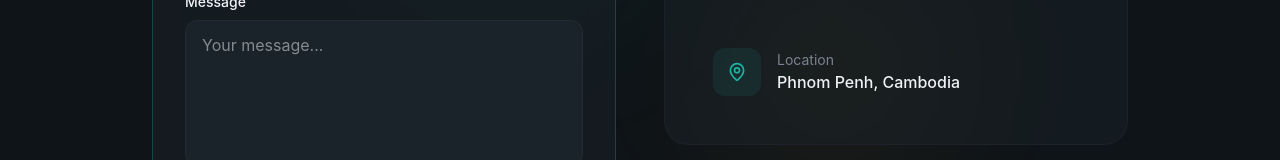
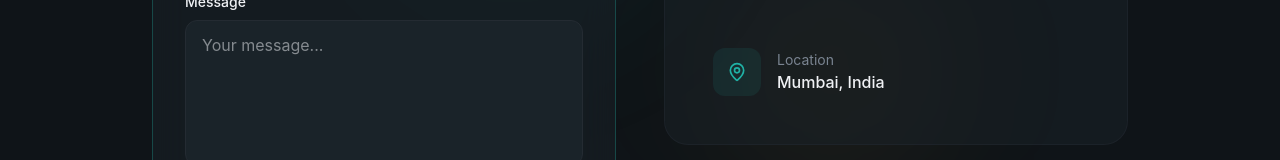
Before and after one commit to Dara79kh/my-portfolio, a React (Vite) app: page / in a window 1280 px wide. Shown: the part 7261-7421 px from the top of the page. Built offline with nearby package versions, Linux system fonts and the light colour scheme.

Commit message:
Updated Contact Session

```diff
--- a/src/sections/Contact.jsx
+++ b/src/sections/Contact.jsx
@@ -26,7 +26,7 @@ const contactInfo = [
   {
     icon: MapPin,
     label: "Location",
-    value: "Phnom Penh, Cambodia",
+    value: "Mumbai, India",
     href: "#",
   },
 ];
```
